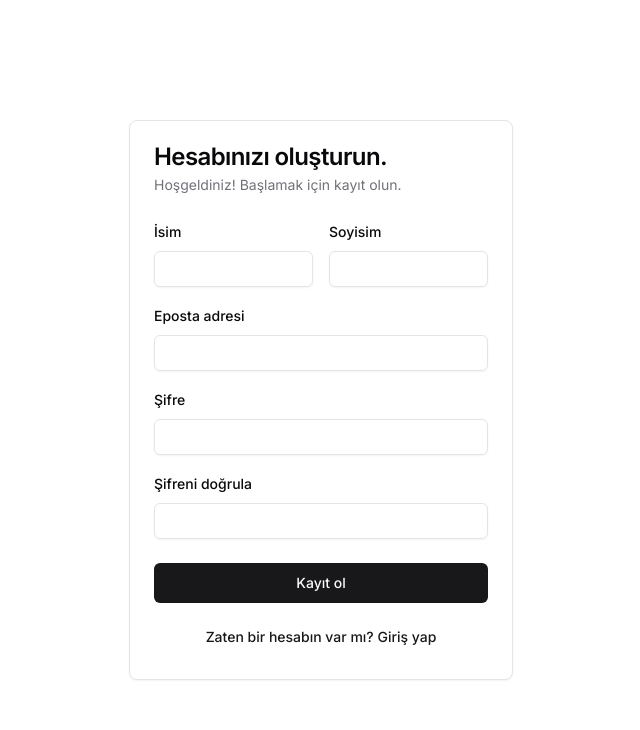
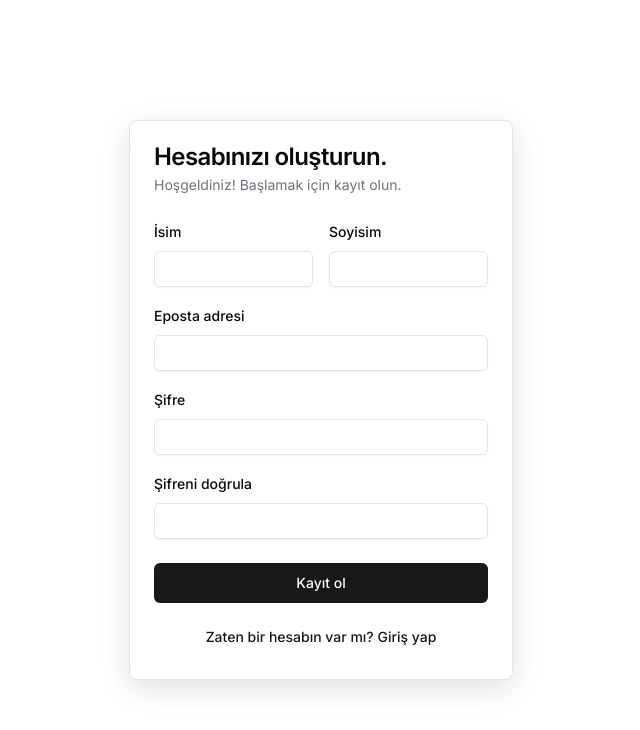
Before and after one commit to drawsly/libratrack, a Next.js app: page /register in a window 1280 px wide. Shown: the top 730 px of the page, without its empty margins (319-959 px from the left). Built offline with nearby package versions, Linux system fonts and the light colour scheme.

Commit message:
fix: Improve styling of login and register components for better visual consistency

```diff
--- a/src/components/auth/login.tsx
+++ b/src/components/auth/login.tsx
@@ -22,7 +22,6 @@ import { LoginState } from '@/types/auth';
 
 export default function LoginPage() {
   const router = useRouter();
-
 
   const [email, setEmail] = useState('');
   const [password, setPassword] = useState('');
@@ -54,7 +53,7 @@ export default function LoginPage() {
 
   return (
     <div className="grid w-full h-screen grow items-center px-4 sm:justify-center">
-      <Card className="w-full sm:w-96">
+      <Card className="w-full sm:w-96 shadow-[0_8px_30px_rgb(0,0,0,0.12)] dark:shadow-[0_4px_24px_-4px_rgba(0,0,0,0.5)] dark:border-slate-800">
         <CardHeader>
           <CardTitle>LibraTrack&apos;e giriş yap.</CardTitle>
           <CardDescription>
--- a/src/components/auth/register.tsx
+++ b/src/components/auth/register.tsx
@@ -57,8 +57,8 @@ export default function RegisterPage() {
   const [confirmPassword, setConfirmPassword] = useState('');
 
   return (
-    <div className="grid w-full h-screen items-center px-4 sm:justify-center">
-      <Card className="w-full sm:w-96">
+    <div className="grid w-full h-screen grow items-center px-4 sm:justify-center">
+      <Card className="w-full sm:w-96 shadow-[0_8px_30px_rgb(0,0,0,0.12)] dark:shadow-[0_4px_24px_-4px_rgba(0,0,0,0.5)] dark:border-slate-800">
         <CardHeader>
           <CardTitle>Hesabınızı oluşturun.</CardTitle>
           <CardDescription>
```
